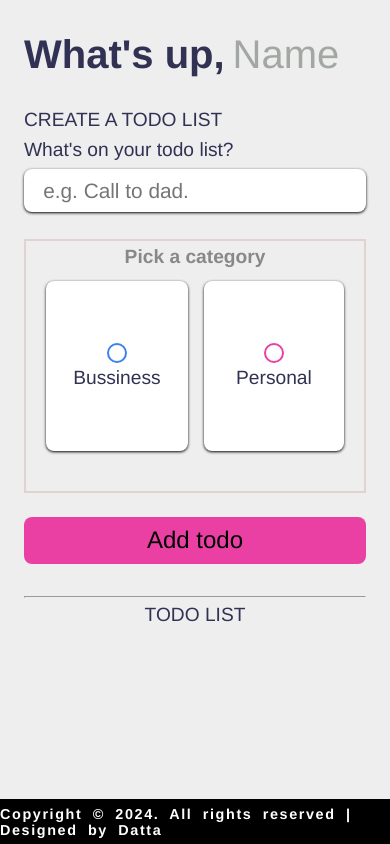
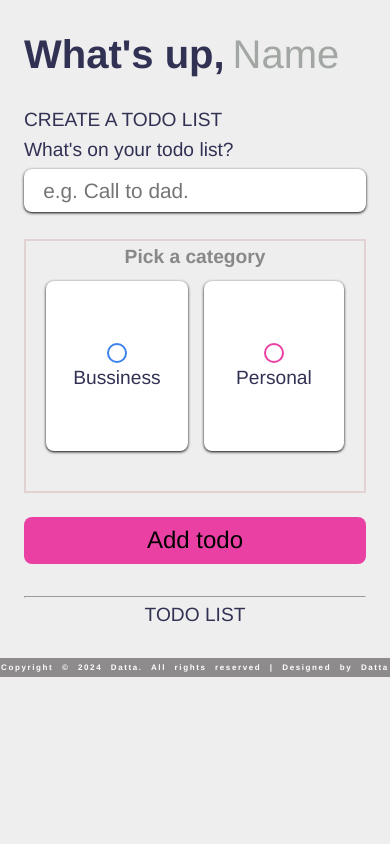
Before and after one commit to dattakale21/To-Do-List, a plain HTML site: page index.html in a window 390 px wide. Drawn offline with Linux system fonts and the light colour scheme.

```diff
--- a/index.html
+++ b/index.html
@@ -103,9 +103,11 @@
         </section>
     </main>
     <footer id="foot">
-        <h2>Copyright © 2024. All rights reserved | Designed by Datta</h2>
+        <h2>Copyright © 2024 Datta. All rights reserved | Designed by Datta</h2>
     </footer>
     <script src="main.js"></script>
 
 </body>
 </html>
+
+<!-- CODE BY:- Datta kale -->
--- a/main.css
+++ b/main.css
@@ -53,22 +53,18 @@
     font-size: 1.2rem;
     padding-top: 10px;
     margin-bottom: -3.3rem;
-
     font-weight: 700;
     text-align: center;
     z-index: 1;
-
 }
 
 /* greeting styling */
 
 .greeting .title {
     display: flex;
-    /* width: 100%; */
     font-size: 2.5rem;
     font-weight: 700;
     color: var(--dark);
-
 }
 
 .greeting .title input::placeholder {
@@ -85,7 +81,6 @@
     border: none;
     background-color: var(--light);
     opacity: 2;
-
 }
 
 /* ****************************** Create-todo ************************************** */
@@ -215,7 +210,6 @@
 
 .todo-list .todo-item {
     display: flex;
-    /* flex-direction: column; */
     align-items: center;
     background-color: #fff;
     padding: 0.6rem;
@@ -275,22 +269,21 @@
 }
 
 
-#foot{
+#foot {
     position: absolute;
-    bottom:0;
-    width: 100vw;
-    /* height: 5%; */
-    background-color: black;
+    bottom: 0;
+    width: 98vw;
+    background-color: rgb(142, 139, 141);
 }
 
-#foot h2{
+#foot h2 {
     display: flex;
     justify-content: center;
     align-items: center;
     font-size: 90%;
     letter-spacing: 0.1rem;
-    color:#fff;
-    padding:0.4rem 0;
+    color: #fff;
+    padding: 0.4rem 0;
     word-spacing: 0.3rem;
 }
 
@@ -298,25 +291,31 @@
 
 @media (max-width:1440px) {
 
-    #foot{
-        position: absolute;
-        bottom:0;
-        width: 100vw;
-        /* height: 5%; */
-        background-color: black;
+    #foot {
+        position: relative;
+        bottom: 0px;
+        width: 100%;
+        background-color: rgb(142, 139, 141);
     }
 
-    #foot h2{
+    #foot h2 {
         display: flex;
         justify-content: center;
         align-items: center;
         font-size: 90%;
         letter-spacing: 0.1rem;
-        color:#fff;
-        padding:0.4rem 0;
+        color: #fff;
+        padding: 0.3rem 0;
         word-spacing: 0.3rem;
     }
 }
+
+@media (max-width:573px) {
+    #foot h2 {
+        font-size: 60%;
+    }
+}
+
 @media (max-width:443px) {
     .todo-item {
         display: flex;
@@ -332,6 +331,10 @@
 
     .todo-item .actions .edit {
         padding: 0.2rem 1.2rem;
+    }
+
+    #foot h2 {
+        font-size: 50%;
     }
 }
 
@@ -350,12 +353,20 @@
         display: inline-block;
         flex-direction: row;
     }
+
+    #foot h2 {
+        font-size: 60%;
+    }
 }
 
 @media (max-width:382px) {
     .options label {
         width: 8rem;
         padding: 1rem 1rem;
+    }
+
+    #foot h2 {
+        font-size: 40%;
     }
 }
 
@@ -369,4 +380,10 @@
     .greeting .title input[type='text'] {
         font-size: 2.3rem;
     }
+
+    #foot h2 {
+        font-size: 30%;
+    }
 }
+
+/* CODE BY:- Datta kale */
--- a/main.js
+++ b/main.js
@@ -115,3 +115,5 @@
         })
     })
 }
+
+// CODE BY:- Datta kale
```
